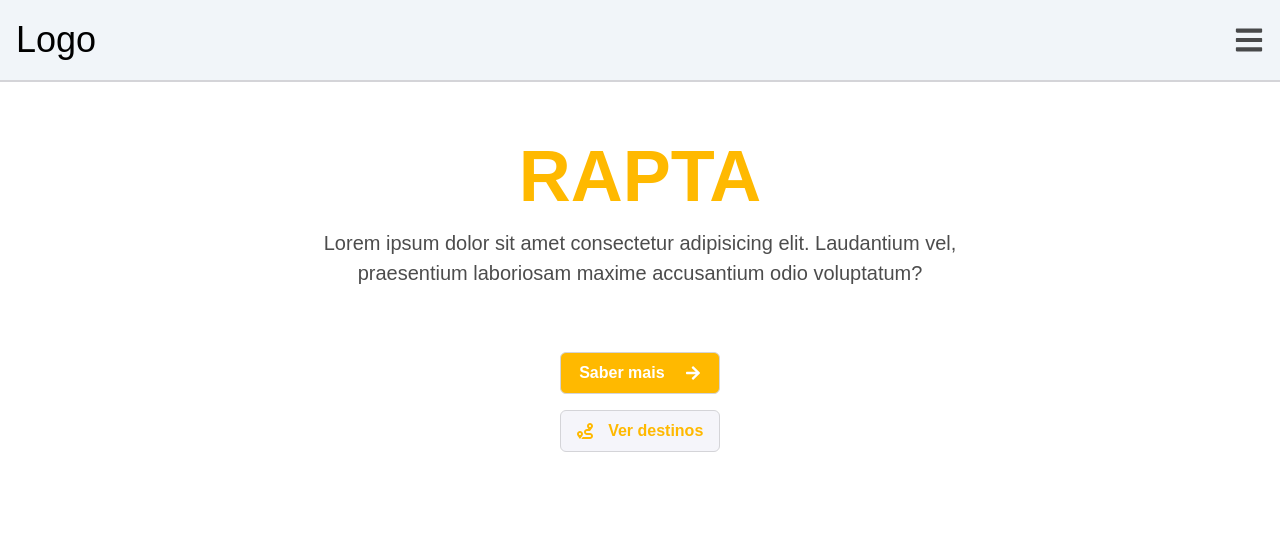
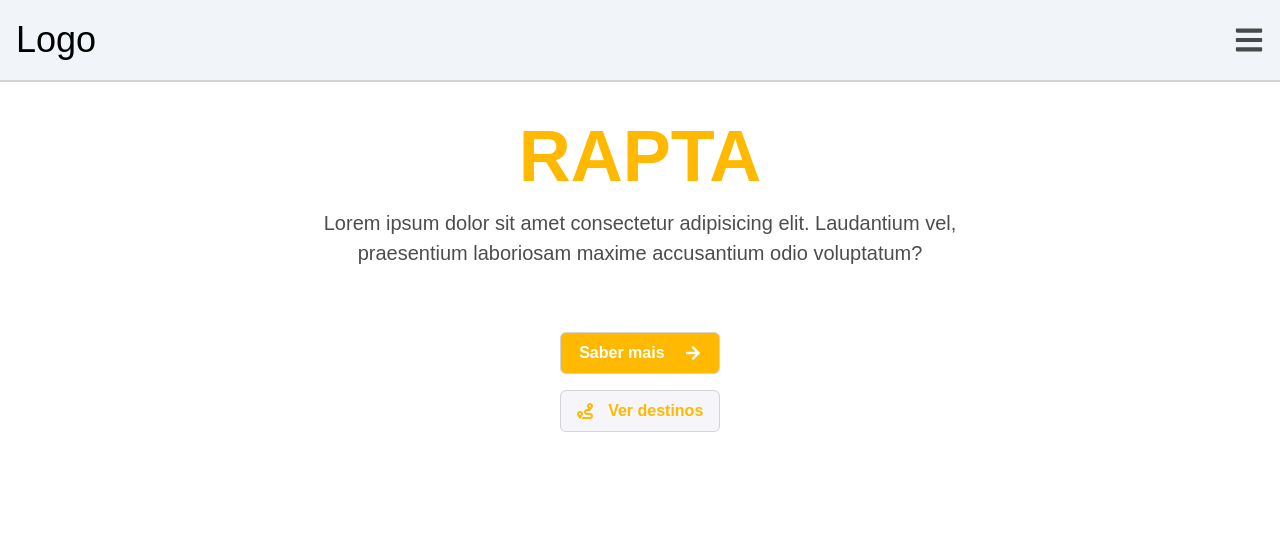
Before and after one commit to Bapolo/rapta, a Next.js app: page / in a window 1280 px wide. Shown: the top 542 px of the page. Built offline with nearby package versions, Linux system fonts and the light colour scheme.

Commit message:
add framer motion

```diff
--- a/components/Banner.tsx
+++ b/components/Banner.tsx
@@ -9,7 +9,7 @@ export default function Banner() {
       initial={{ opacity: 0, y: 20 }}
       animate={{ opacity: 1, y: 0 }}
       transition={{ duration: 0.5 }}
-      className="py-10 text-center text-[#000] mb-4"
+      className="py-5 text-center text-[#000] mb-4"
     >
       <h1 className=" p-4 text-7xl text-amber-400 font-extrabold">RAPTA</h1>
       <p className="mb-16 md:w-2xl text-center mx-auto">
```
